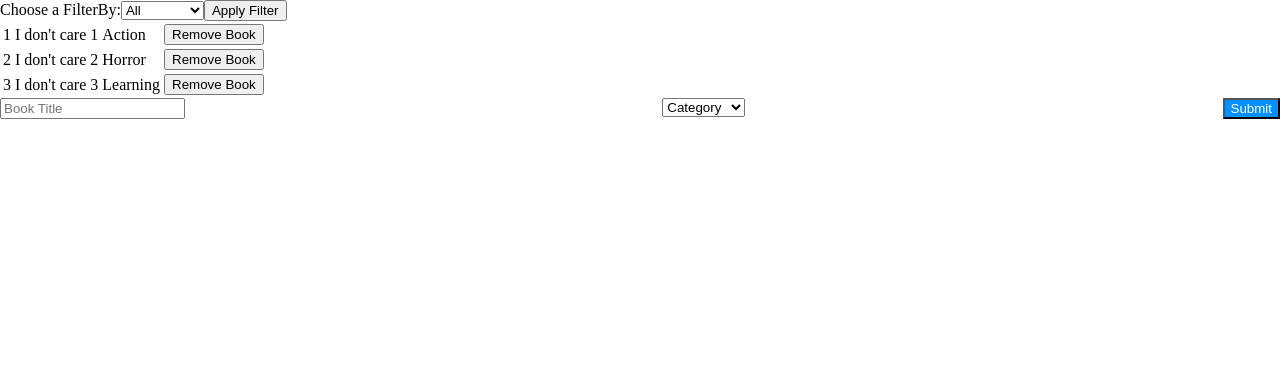
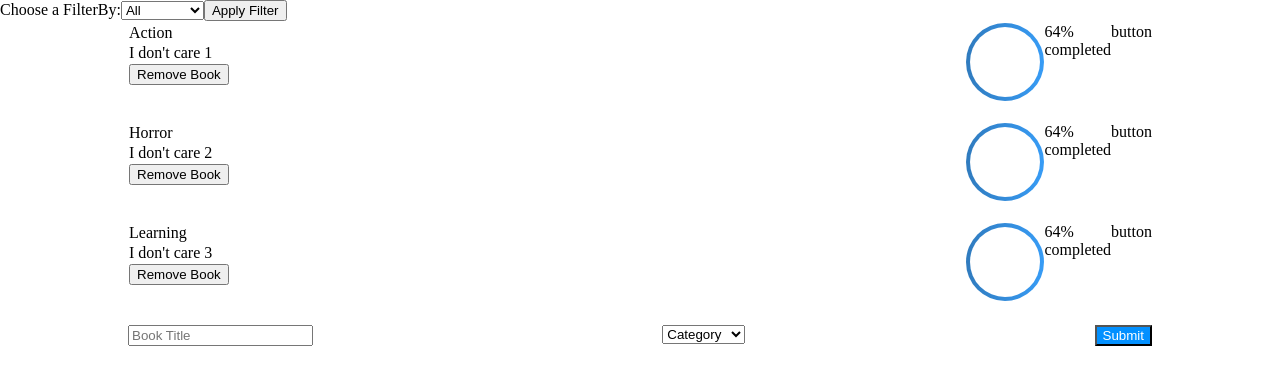
Before and after one commit to ashraffares/bookstore, a React (Create React App) app: page / in a window 1280 px wide. Shown: the top 384 px of the page. Built offline with nearby package versions, Linux system fonts and the light colour scheme.

Commit message:
center bookform component

```diff
--- a/src/components/BookForm/bookform.css
+++ b/src/components/BookForm/bookform.css
@@ -2,6 +2,8 @@
   display: flex;
   flex-wrap: nowrap;
   justify-content: space-between;
+  width: 80vw;
+  margin: auto;
 }
 
 .btn {
--- a/src/components/BooksList/BooksList.js
+++ b/src/components/BooksList/BooksList.js
@@ -3,6 +3,7 @@ import React, { useEffect, useState } from 'react';
 import { useSelector } from 'react-redux';
 import Book from '../book/index';
 import CategoryFilter from '../CategoryFilter/CategoryFilter';
+import './booklist.css';
 
 const BooksList = () => {
   const [Books, setBooks] = useState([]);
@@ -15,7 +16,7 @@ const BooksList = () => {
   return (
     <>
       <CategoryFilter />
-      <table>
+      <table className="table">
         <tbody>
           { filter === 'All' ? Books.map((book) => (<Book key={book.id} obj={book} />)) : Books.filter((book) => filter === book.category).map((book) => (<Book key={book.id} obj={book} />))}
         </tbody>
--- /dev/null
+++ b/src/components/BooksList/booklist.css
@@ -0,0 +1,3 @@
+.table {
+  margin: auto;
+}
--- /dev/null
+++ b/src/components/book/book.css
@@ -0,0 +1,42 @@
+.card {
+  display: flex;
+  flex-direction: row;
+  justify-content: space-between;
+  width: 80vw;
+  height: 100px;
+  border-radius: 4px;
+  margin: auto;
+}
+
+.flexColumn {
+  display: flex;
+  flex-direction: column;
+}
+
+.flexRow {
+  display: flex;
+  flex-direction: row;
+}
+
+.cardContent {
+  display: flex;
+  flex-direction: column;
+  flex-wrap: nowrap;
+  background-color: #fff;
+  width: 100%;
+}
+
+.ui_adjuest {
+  display: flex;
+}
+
+.Oval-2 {
+  width: 70px;
+  height: 70px;
+  border: 4px solid transparent;
+  border-radius: 80px;
+  background-image: linear-gradient(#fff, #fff), linear-gradient(to right, #307bbe, #379cf6);
+  background-origin: border-box;
+  -webkit-background-clip: content-box, border-box;
+  border-image-slice: 1;
+}
--- a/src/components/book/book.js
+++ b/src/components/book/book.js
@@ -2,21 +2,35 @@ import React from 'react';
 import { useDispatch } from 'react-redux';
 import propTypes from 'prop-types';
 import { RemoveBook } from '../../actions';
+import './book.css';
 
 const Book = (props) => {
   const { obj } = props;
   const { id, title, category } = obj;
   const dispatch = useDispatch();
   return (
-    <tr key={id}>
-      <td>{id}</td>
+    <tr key={id} className="card">
+      <div className="cardContent">
+        <td>{category}</td>
         <td>{title}</td>
-      <td>{category}</td>
         <td>
           <button type="button" onClick={() => dispatch(RemoveBook(obj))}>
             Remove Book
           </button>
         </td>
+      </div>
+      <div className="flexRow">
+        <div className="flexRow">
+          <div className="Oval-2" />
+          <div className="flexColumn">
+            <span>64%</span>
+            <span>completed</span>
+          </div>
+        </div>
+        <div>
+          button
+        </div>
+      </div>
     </tr>
   );
 };
```
Lines whose indentation alone changed are shown as unchanged.
